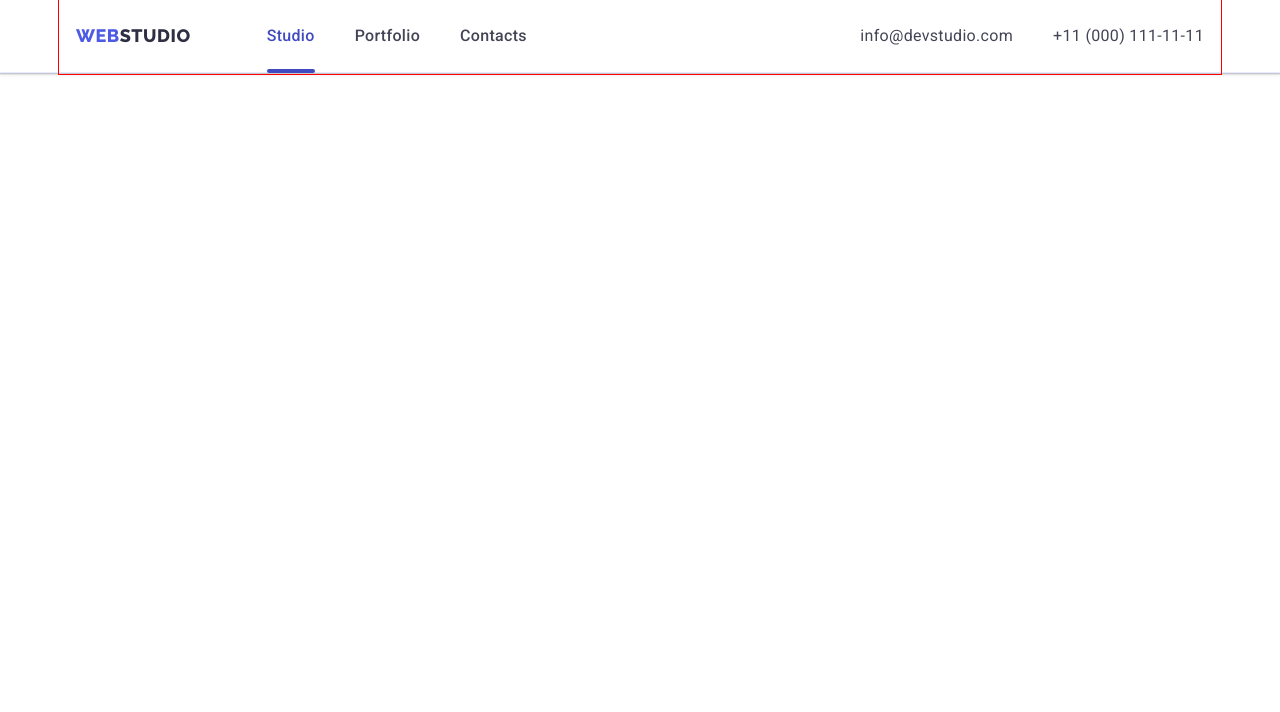
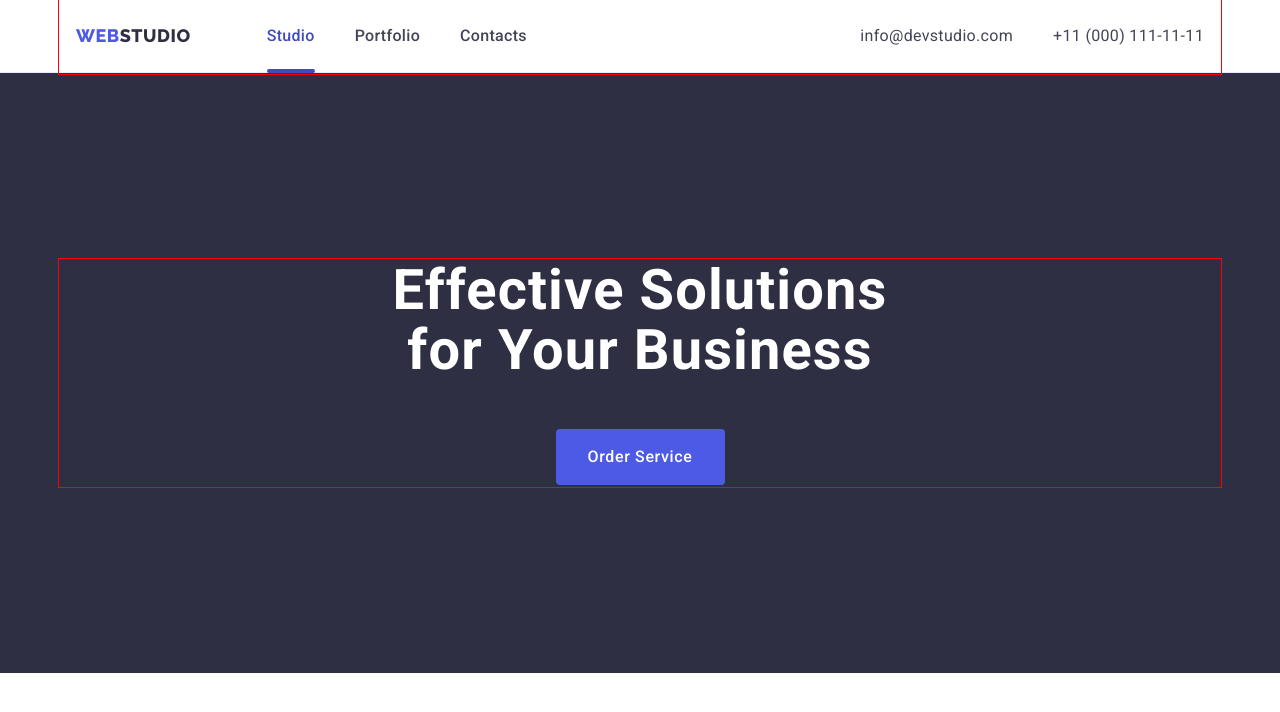
Before and after one commit to BohdanaT/goit-markup-hw-07, a plain HTML site: page index.html in a window 1280 px wide. Drawn offline with nearby package versions, Linux system fonts and the light colour scheme.

Commit message:
hw-07 commit 1

```diff
--- a/index.html
+++ b/index.html
@@ -66,14 +66,14 @@
     </header>
     <main class="main">
       <!-- Hero section -->
-      <!-- <section class="hero">
+      <section class="hero">
         <div class="container">
           <h1 class="hero-title">Effective Solutions for Your Business</h1>
           <button class="button" type="button" data-modal-open>
             Order Service
           </button>
         </div>
-      </section> -->
+      </section>
       <!-- Benefits section -->
       <!-- <section class="section benefits-section">
         <div class="container">
```
